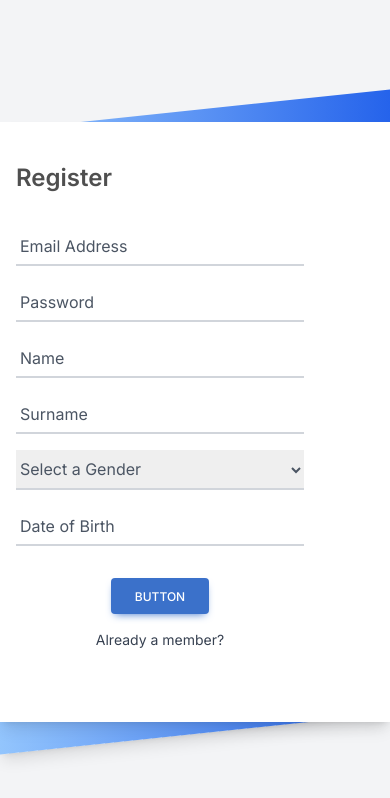
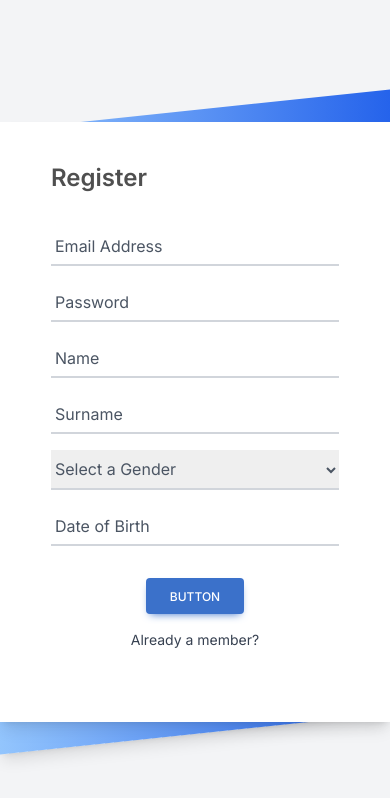
Before and after one commit to SerkanToraman/busticketsales, a Next.js app: page /register in a window 390 px wide. Shown: the top 798 px of the page. Built offline with nearby package versions, Linux system fonts and the light colour scheme; what tw-elements would draw is missing.

Commit message:
Do Login and Register Responsive

```diff
--- a/src/components/LoginForm.tsx
+++ b/src/components/LoginForm.tsx
@@ -69,7 +69,7 @@ const LoginForm = () => {
     <section className="min-h-screen bg-gray-100 py-6 flex flex-col justify-center sm:py-12">
       <div className="relative py-3 sm:max-w-xl sm:mx-auto">
         <div className="absolute inset-0 bg-gradient-to-r from-blue-300 to-blue-600 shadow-lg transform -skew-y-6 sm:skew-y-0 sm:-rotate-6 sm:rounded-3xl"></div>
-        <div className="relative px-4 py-10 bg-white shadow-lg sm:rounded-3xl sm:p-20">
+        <div className="flex items-center justify-center relative px-6 py-10 bg-white shadow-lg sm:rounded-3xl">
           <div className="w-72">
             <div>
               <h1 className="text-2xl font-semibold">Login</h1>
@@ -131,7 +131,7 @@ const LoginForm = () => {
                 </div>
 
                 {loginError && (
-                  <p className="text-red-600 text-base  text-center">
+                  <p className="text-red-600 text-sm  text-center">
                     {loginError}
                   </p>
                 )}
--- a/src/components/RegistrationForm.tsx
+++ b/src/components/RegistrationForm.tsx
@@ -52,7 +52,7 @@ const RegistrationForm = () => {
     <section className="min-h-screen bg-gray-100 py-6 flex flex-col justify-center sm:py-12">
       <div className="relative py-3 sm:max-w-xl sm:mx-auto">
         <div className="absolute inset-0 bg-gradient-to-r from-blue-300 to-blue-600 shadow-lg transform -skew-y-6 sm:skew-y-0 sm:-rotate-6 sm:rounded-3xl"></div>
-        <div className="relative px-4 py-10 bg-white shadow-lg sm:rounded-3xl sm:p-20">
+        <div className="flex items-center justify-center relative px-6 py-10 bg-white shadow-lg sm:rounded-3xl">
           <div className="w-72 h-fit">
             <div>
               <h1 className="text-2xl font-semibold">Register</h1>
```
